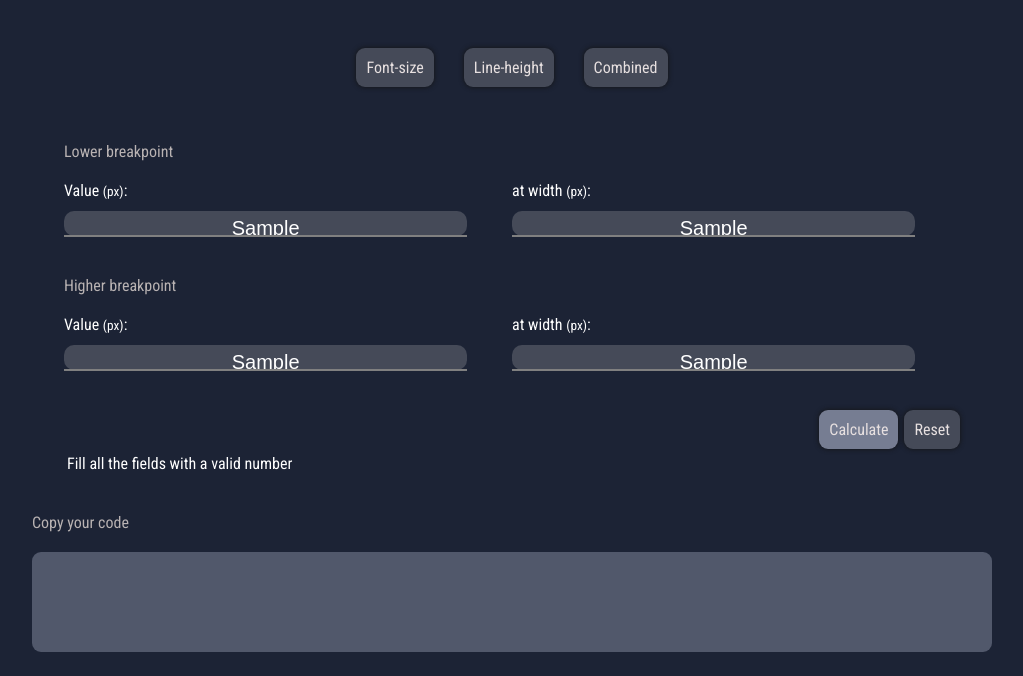
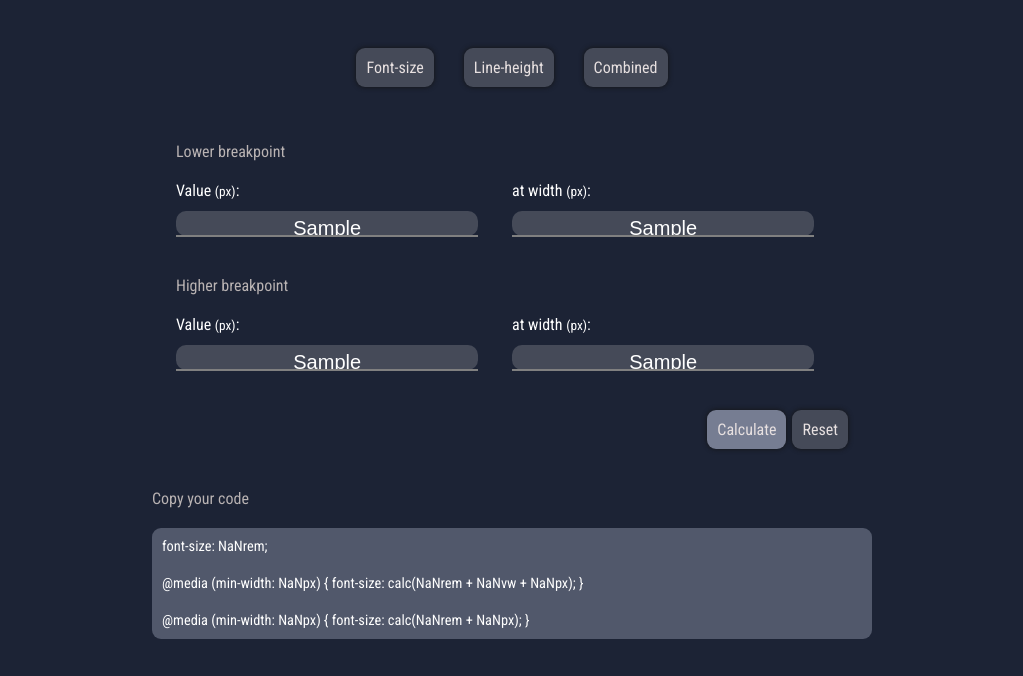
Before and after one commit to mjaskowska/CSS-locks, a plain HTML site: page index.html in a window 1280 px wide. Both pictures are taken after typing "Sample", "Sample", "Sample", "Sample" into the empty fields and a click on the button "Calculate". Shown: the part 148-824 px from the top of the page, without its empty margins (128-1151 px from the left). Drawn offline with Linux system fonts and the light colour scheme.

Commit message:
font-size functionality

```diff
--- a/index.html
+++ b/index.html
@@ -27,12 +27,12 @@
     <div class="container">
       <section class="min-font-section">
         <label for="min-font">Value <small>(px)</small>:</label>
-        <input type="text" id="min-font" name="min-font" required>
+        <input type="text" id="min-font"  class="min-font" name="min-font" required>
       </section>
 
       <section class="min-width-section">
         <label for="min-width">at width <small>(px)</small>:</label>
-        <input type="text" id="min-width" name="min-width" required>
+        <input type="text" id="min-width" class="min-width" name="min-width" required>
       </section>
     </div>
   </section>
@@ -42,12 +42,12 @@
     <div class="container">
       <section class="max-font-section">
         <label for="max-font" >Value <small>(px)</small>:</label>
-        <input type="text" id="max-font" name="max-font" required>
+        <input type="text" id="max-font" class="max-font" name="max-font" required>
       </section>
 
       <section class="max-width-section">
         <label for="max-width">at width <small>(px)</small>:</label>
-        <input type="text" id="max-width" name="max-width" required>
+        <input type="text" id="max-width" class="max-width"  name="max-width" required>
       </section>
     </div>
   </section>
--- a/main.js
+++ b/main.js
@@ -1,26 +1,26 @@
 
-// new version of code - more adaptable
-
-
-const minWidth = document.getElementById('min-width').value;
-const maxWidth = document.getElementById('max-width').value;
+const minWidthInput = document.querySelector('.min-width');
+const maxWidthInput = document.querySelector('.max-width');
 
 // count font size variables
-const fontMinPx = document.getElementById('min-font').value;
-const fontMaxPx = document.getElementById('max-font').value;
-const fontMinRem = fontMinPx / 16;
+const fontMinPxInput = document.querySelector('.min-font');
+const fontMaxPxInput = document.querySelector('.max-font');
+
+// count line height variables
+const lineHMinRemInput = 1.5;
+const lineHMaxRemInput = 2;
 
 
 // font-size calc
 
-const countFontSize = () => {
+function countFontSize () {
 
-    const minWidth = document.getElementById('min-width').value;
-    const maxWidth = document.getElementById('max-width').value;
+    const minWidth = parseFloat(minWidthInput.value);
+    const maxWidth = parseFloat(maxWidthInput.value);
+    const fontMinPx = parseFloat(fontMinPxInput.value);
+    const fontMaxPx = parseFloat(fontMaxPxInput.value);
+    const fontMinRem = fontMinPx / 16;
 
-    const fontMinPx = document.getElementById('min-font').value;
-    const fontMaxPx = document.getElementById('max-font').value;
-    const fontMinRem = fontMinPx / 16;
 
     const mFont = (fontMaxPx - fontMinPx) / (maxWidth - minWidth);
     const bFont = 0 - (mFont * minWidth);
@@ -31,10 +31,8 @@ const countFontSize = () => {
     const mFontvw1 = Math.round((mFontvw + Number.EPSILON) * 1000) / 1000;
 
 
-    const numbers = /^[0-9]+$/;
 
-    if (minWidth === '' || maxWidth === '' || fontMinPx === '' || fontMaxPx === '' ||
-        !minWidth.match(numbers) || !maxWidth.match(numbers) || !fontMinPx.match(numbers) || !fontMaxPx.match(numbers)) {
+    if (minWidth === '' || maxWidth === '' || fontMinPx === '' || fontMaxPx === '') {
 
         const errorMsg = document.querySelector('.errorMsg');
         errorMsg.innerHTML = "Fill all the fields with a valid number";
@@ -69,15 +67,19 @@ const countFontSize = () => {
 const calculateBtn = document.querySelector('.calculate');
 calculateBtn.addEventListener('click', countFontSize);
 
-// count line height variables
-const lineHMinRem = 1.5;
-const lineHMaxRem = 2;
-const lineHMinPx = lineHMinRem * 16;
-const lineHMaxPx = lineHMaxRem * 16;
+
 
 
 
 const countLineHeight = () => {
+
+    const minWidth = parseFloat(minWidthInput.value);
+    const maxWidth = parseFloat(maxWidthInput.value);
+    const lineHMinRem = parseFloat(lineHMinRemInput.value);
+    const lineHMaxRem = parseFloat(lineHMaxRemInput.value);
+
+    const lineHMinPx = lineHMinRem * 16;
+    const lineHMaxPx = lineHMaxRem * 16;
 
     const mLine = (lineHMaxPx - lineHMinPx) / (maxWidth - minWidth);
     const bLine = 0 - (mLine * minWidth)
--- a/styles.scss
+++ b/styles.scss
@@ -3,12 +3,12 @@
     padding: 0;
     box-sizing: border-box;
  }
+ body {
+    background: #1C2335;
+    width: 100vw;
+    height: 100vh;
+ }
 
- body{
-     background: #1C2335;
-     width: 100vw;
-     height: 100vh;
- }
 
 @mixin button {
     padding: 10px;
@@ -174,6 +174,10 @@
  }
 
  @media (min-width: 768px){
+     body {
+         max-width: 90%;
+         margin: 0 auto;
+     }
     .btn-menu{
         .font-btn {
             margin-right: 30px;
@@ -186,3 +190,8 @@
         justify-content: flex-end;
     }
  }
+ @media (min-width: 992px){
+     body {
+         max-width: 75%;
+     }
+ }
```
Also changed, not shown: css/styles.css, 1 other file.
